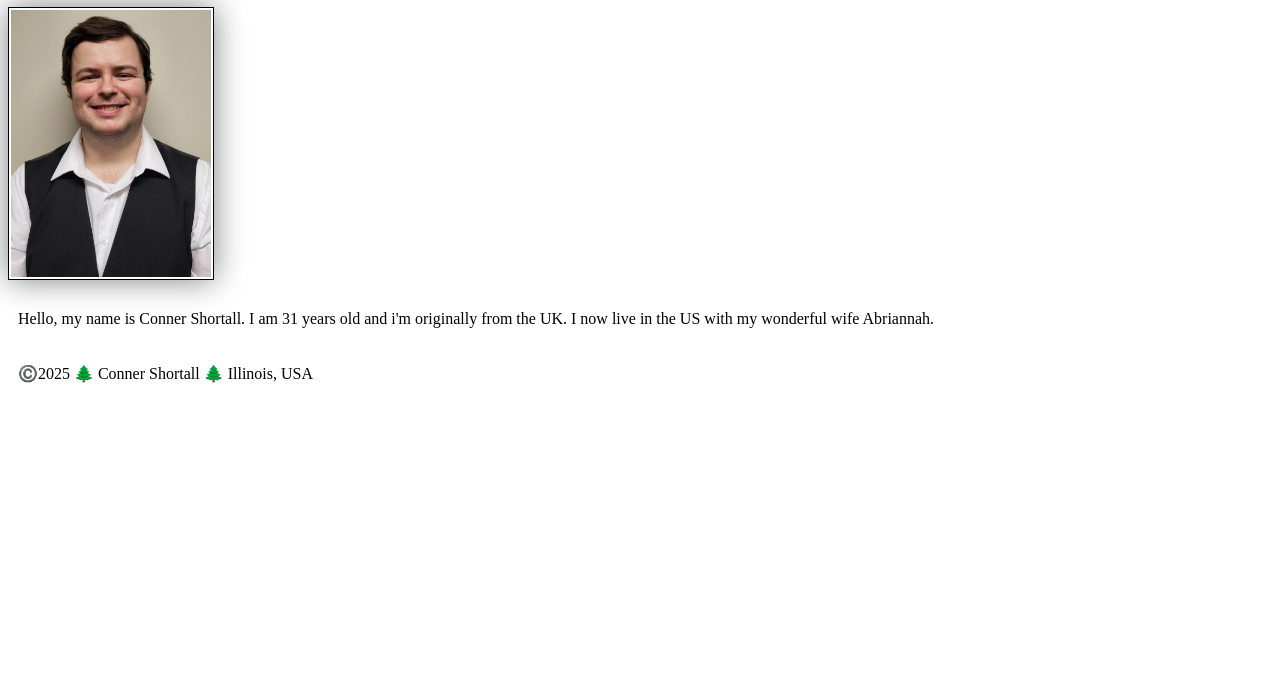
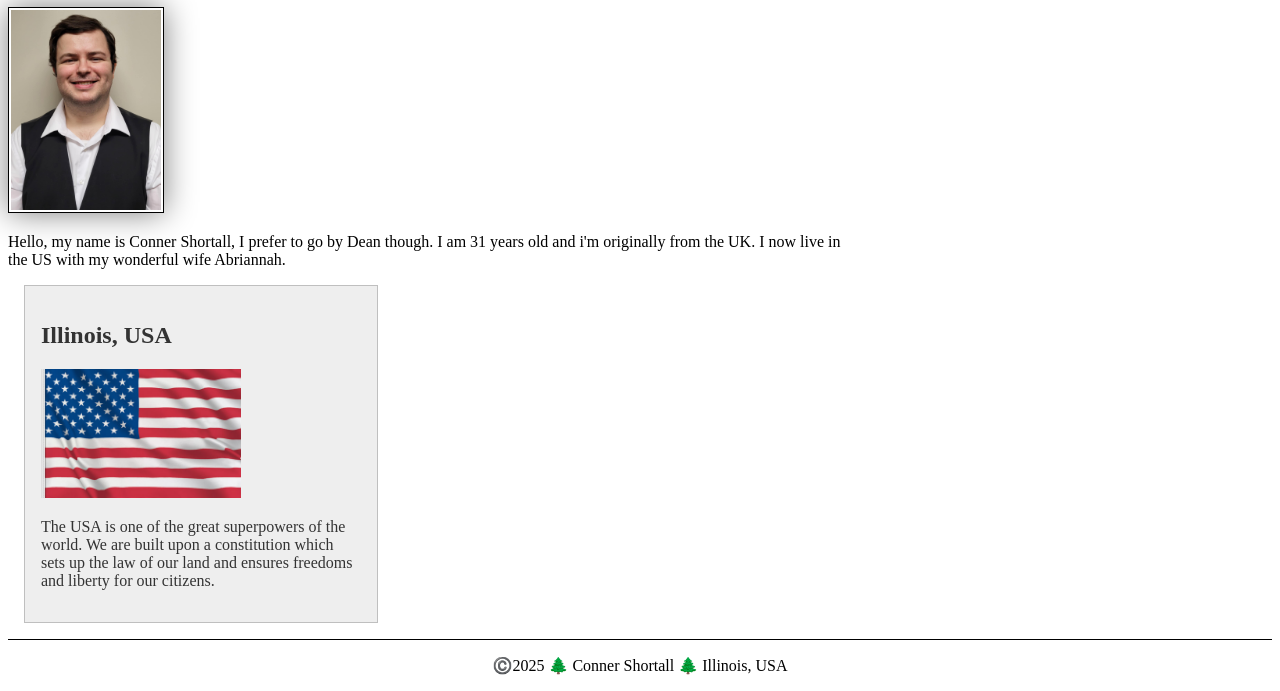
Before and after one commit to Demothrin/wdd130, a plain HTML site: page index.html in a window 1280 px wide. Shown: the part 217-908 px from the top of the page. Before the commit the page ends 800 px from the top, so only its background shows below. Drawn offline with Linux system fonts and the light colour scheme.

Commit message:
added aside section to index and updated styles to make things look nicer, picture of usa flag added for the aside section which talks about my country

```diff
--- a/index.html
+++ b/index.html
@@ -5,6 +5,9 @@
     <meta charset="utf-8">
     <meta name="viewport" content="width=device-width,initial-scale=1.0">
     <title>Conner Shortall | WDD 130</title>
+    <meta name="description"
+        content="homepage with my name 'Conner Shortall' that im from the uk and I now live in the us with abrinnah">
+    <meta name="author" content="Conner Shortall">
     <link rel="stylesheet" href="styles/styles.css">
 </head>
 
@@ -16,12 +19,20 @@
         </nav>
     </header>
     <main>
-        <h1>Conner Shortall | WDD 130</h1>
+        <h1>Conner 'Dean' Shortall | WDD 130</h1>
         <img src="images/profile.jpg" alt="Hello, My name is Conner Shortall" width="200">
-        <p>Hello, my name is Conner Shortall. I am 31 years old and i'm originally from the UK. I now live in the US
+        <p>Hello, my name is Conner Shortall, I prefer to go by Dean though. I am 31 years old and i'm originally from
+            the UK. I now live in the US
             with my wonderful wife Abriannah.
         </p>
     </main>
+    <aside>
+        <h2>Illinois, USA</h2>
+        <img src="images/usa.jpg" alt="The American flag" width="200">
+        <p>The USA is one of the great superpowers of the world. We are built upon a constitution which sets up the law
+            of our land and ensures freedoms and liberty for our citizens.
+        </p>
+    </aside>
     <footer>
         <p>©️2025 🌲 Conner Shortall 🌲 Illinois, USA</p>
     </footer>
--- a/styles/styles.css
+++ b/styles/styles.css
@@ -13,8 +13,8 @@ h1 {
     color: darkblue;
 }
 
-img {
-    width: 150;
+main img {
+    width: 150px;
     height: auto;
     border: 1px solid black;
     padding: 2px;
@@ -22,5 +22,30 @@ img {
 }
 
 p {
-    padding: 10px;
+    padding: 0;
 }
+
+main {
+    max-width: 840px;
+}
+
+aside {
+    width: 20rem;
+    margin: 1rem;
+    border: 1px solid rgb(0, 0, 0, 0.2);
+    padding: 1rem;
+    background-color: #eee;
+    color: #333;
+
+}
+
+aside img {
+    width: 200px;
+    height: auto;
+}
+
+footer {
+    margin-top: 15px;
+    border-top: 1px solid #000;
+    text-align: center;
+}
```
Also changed, not shown: images/usa.jpg (added).
